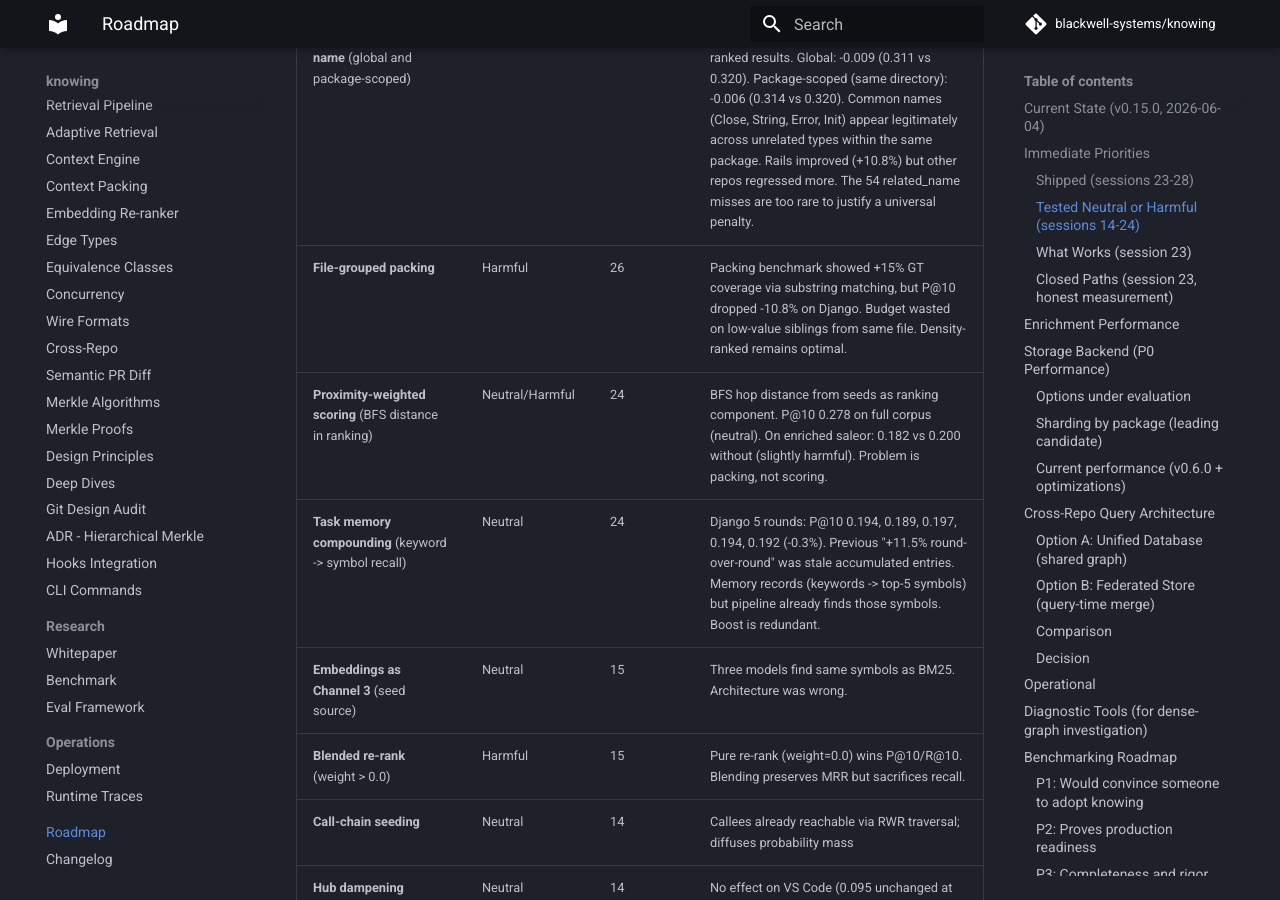
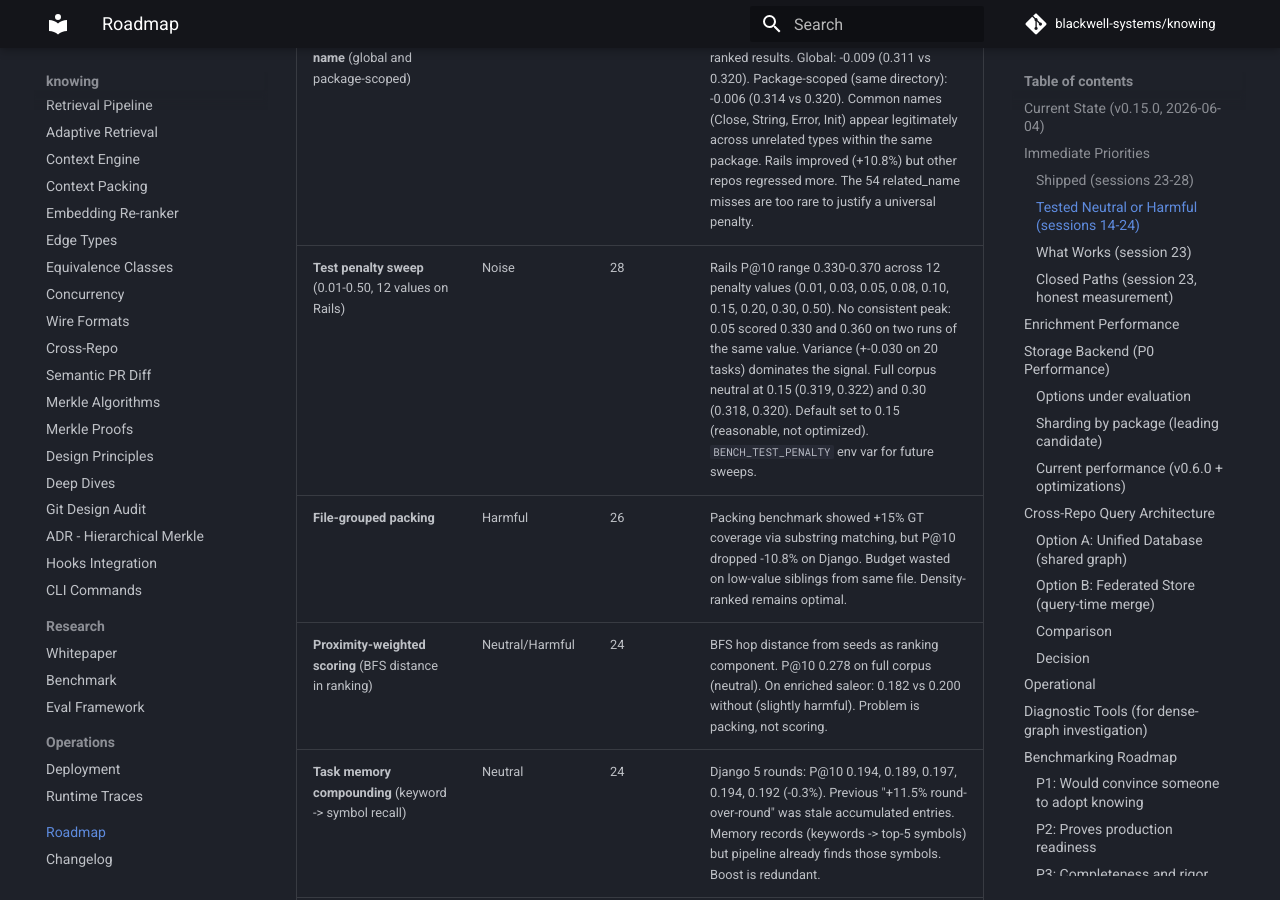
Before and after one commit to blackwell-systems/knowing, an MkDocs documentation site: the page built from docs/roadmap.md, in a window 1280 px wide and 900 px high, scrolled down 3912 px. Built offline with MkDocs 1.6.1 and Material for MkDocs 9.7.7, drawn with Linux system fonts in a browser that asks for light colours; comment, search, counter and statistics services are not loaded.

Commit message:
docs: record test penalty sweep as noise (12 values, Rails +-0.030 variance)

```diff
--- a/docs/roadmap.md
+++ b/docs/roadmap.md
@@ -85,6 +85,7 @@ What's shipped is in the [changelog](CHANGELOG.md). This document covers what's
 | Approach | Result | Session | Details |
 |----------|--------|---------|---------|
 | **Sibling dedup by leaf name** (global and package-scoped) | Harmful | 28 | Penalize duplicate method/field names in ranked results. Global: -0.009 (0.311 vs 0.320). Package-scoped (same directory): -0.006 (0.314 vs 0.320). Common names (Close, String, Error, Init) appear legitimately across unrelated types within the same package. Rails improved (+10.8%) but other repos regressed more. The 54 related_name misses are too rare to justify a universal penalty. |
+| **Test penalty sweep** (0.01-0.50, 12 values on Rails) | Noise | 28 | Rails P@10 range 0.330-0.370 across 12 penalty values (0.01, 0.03, 0.05, 0.08, 0.10, 0.15, 0.20, 0.30, 0.50). No consistent peak: 0.05 scored 0.330 and 0.360 on two runs of the same value. Variance (+-0.030 on 20 tasks) dominates the signal. Full corpus neutral at 0.15 (0.319, 0.322) and 0.30 (0.318, 0.320). Default set to 0.15 (reasonable, not optimized). `BENCH_TEST_PENALTY` env var for future sweeps. |
 | **File-grouped packing** | Harmful | 26 | Packing benchmark showed +15% GT coverage via substring matching, but P@10 dropped -10.8% on Django. Budget wasted on low-value siblings from same file. Density-ranked remains optimal. |
 | **Proximity-weighted scoring** (BFS distance in ranking) | Neutral/Harmful | 24 | BFS hop distance from seeds as ranking component. P@10 0.278 on full corpus (neutral). On enriched saleor: 0.182 vs 0.200 without (slightly harmful). Problem is packing, not scoring. |
 | **Task memory compounding** (keyword -> symbol recall) | Neutral | 24 | Django 5 rounds: P@10 0.194, 0.189, 0.197, 0.194, 0.192 (-0.3%). Previous "+11.5% round-over-round" was stale accumulated entries. Memory records (keywords -> top-5 symbols) but pipeline already finds those symbols. Boost is redundant. |
```
